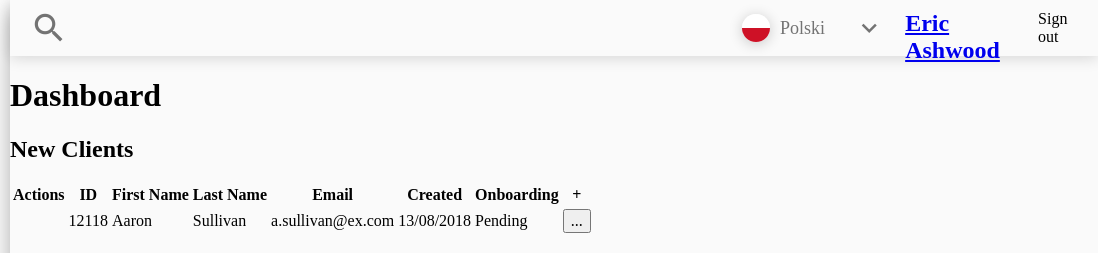
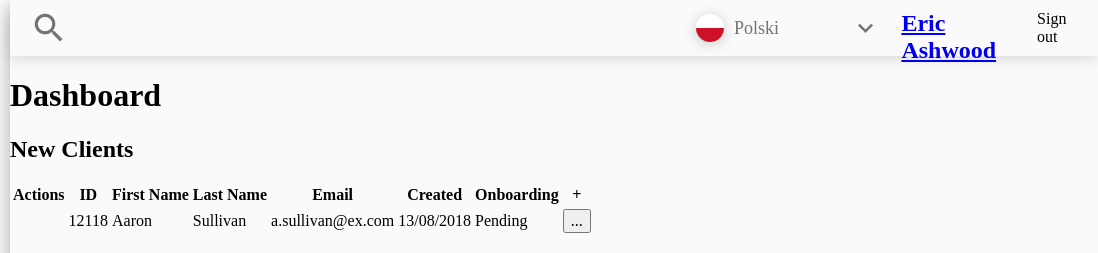
Before and after one commit to dariuszslomka/ModernDashboard, a website built with webpack: page src/pages/index.html in a window 1280 px wide. Shown: the top 253 px of the page, 182-1280 px from the left. Built offline with nearby package versions, Linux system fonts and the light colour scheme.

Commit message:
fix language selector size

```diff
--- a/src/scss/modules/navbar/language-selector.scss
+++ b/src/scss/modules/navbar/language-selector.scss
@@ -1,7 +1,7 @@
 .languages {
   //height: 100%;
   position: relative;
-  width: 200px; // TO DO REMOVE
+  width: 246px; // TO DO REMOVE
   cursor: pointer;
 
   &:hover {
--- a/src/scss/modules/sidebar/sidebar-hero.scss
+++ b/src/scss/modules/sidebar/sidebar-hero.scss
@@ -66,6 +66,7 @@
         &:hover {
             color: $purple;
             transform: scale(1.2);
+            cursor: pointer;
         }
     }
 
```
